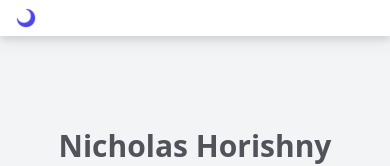
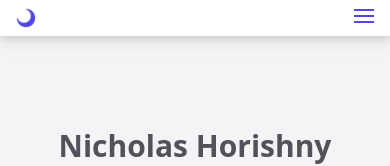
Before and after one commit to n335h/nmjhPortfolio, a React (Create React App) app: page / in a window 390 px wide. Shown: the top 166 px of the page. Built offline with nearby package versions, Linux system fonts and the light colour scheme.

Commit message:
hamburger working

```diff
--- /dev/null
+++ b/src/components/app/client/components/hamburgerMenu/hamburger.css
@@ -0,0 +1,50 @@
+/* .menu-toggle .bar {
+    width: 20px;
+    height: 3px;
+    background-color:#b72828;
+    margin: 3px;
+    transition: all 0.4s ease-in-out;
+    border-radius: 10px;
+    z-index: 7;
+
+  } */
+
+  .menu.open {
+    position: absolute;
+    background-color: var(--secondary-color);
+    color: white;
+    right: 0;
+    top: 40px;
+    width: 30%;
+    margin: auto;
+    padding-bottom: 1vh;
+    opacity: 1;
+    transition: opacity 0.9s ease-in, top 0.5s ease-in-out; /* Added transition for top property */
+    box-shadow: 0px 0px 10px 0px rgba(0, 0, 0, 0.1);
+    transform: translateY(-100%); /* Initially hide the menu by shifting it above */
+  }
+
+  .navbar.open .menu-toggle .bar:first-child {
+    transform: translateX(-6px) rotate(45deg) translate(10px, 2px);
+    top: 2px;
+    background-color: var(--test-main);
+  }
+
+  .navbar.open .menu-toggle .bar:nth-child(2) {
+    opacity: 0;
+  }
+
+  .navbar.open .menu-toggle .bar:last-child {
+    transform: translateX(-5px) rotate(-45deg) translate(10px, -4px);
+    background-color: var(--test-main);
+  }
+
+  .navbar.open .menu {
+    transform: translateY(0); /* Move the menu down when opened */
+  }
+  .navbar ul li a {
+    text-decoration: none;
+    color:#fcfcfc all 0.3s ease-in-out;
+    font-size: 16px;
+    font-weight:400;
+  }
--- /dev/null
+++ b/src/components/app/client/components/hamburgerMenu/hamburgerMenu.js
@@ -0,0 +1,18 @@
+import React from 'react';
+import './hamburger.css';
+
+const HamburgerMenu = ({ handleToggleMenu }) => {
+	return (
+		<div className='logo-toggle-container'>
+			<div
+				className='menu-toggle'
+				onClick={handleToggleMenu}>
+				<div className='bar h-0.5 mb-1 w-5 bg-indigo-600'></div>
+				<div className='bar h-0.5 mb-1 w-5 bg-indigo-600'></div>
+				<div className='bar h-0.5 mb-1 w-5 bg-indigo-600'></div>
+			</div>
+		</div>
+	);
+};
+
+export default HamburgerMenu;
--- a/src/components/app/client/components/navBar/navBar.js
+++ b/src/components/app/client/components/navBar/navBar.js
@@ -2,15 +2,16 @@ import React, {
 	useState,
 	useEffect,
 } from 'react';
-
 import ThemeToggle from '../themeToggle';
+import HamburgerMenu from '../hamburgerMenu/hamburgerMenu';
 
 function NavBar(props) {
 	const { toggleDarkMode } = props;
 	const [isMenuOpen, setIsMenuOpen] =
 		useState(false);
-	const [isSocialHovered, setIsSocialHovered] =
-		useState(false);
+	const [windowWidth, setWindowWidth] = useState(
+		window.innerWidth
+	);
 
 	const handleLinkClick = (sectionId) => {
 		const section =
@@ -22,15 +23,49 @@ function NavBar(props) {
 		}
 	};
 
+	const handleToggleMenu = () => {
+		setIsMenuOpen(!isMenuOpen);
+	};
+
+	useEffect(() => {
+		const handleResize = () => {
+			setWindowWidth(window.innerWidth);
+		};
+
+		window.addEventListener(
+			'resize',
+			handleResize
+		);
+
+		return () => {
+			window.removeEventListener(
+				'resize',
+				handleResize
+			);
+		};
+	}, []);
+
 	return (
 		<nav
-			className={`drop-shadow-lg bg-white fixed top-0 left-0 p-2 z-50 w-full mx-auto px-4 sm:flex sm:items-center sm:justify-between  dark:bg-zinc-950`}
+			className={`navbar ${
+				isMenuOpen ? 'open' : ''
+			} drop-shadow-lg bg-white fixed top-0 left-0 p-2 z-50 w-full mx-auto px-4 sm:flex sm:items-center sm:justify-between  dark:bg-zinc-950`}
 			aria-label='Global'>
-			<div className='flex items-center justify-between'>
-				<ThemeToggle
-					toggleDarkMode={toggleDarkMode}
-				/>
+			<div className='flex items-center justify-between w-full'>
+				<div className='flex items-center'>
+					<ThemeToggle
+						toggleDarkMode={toggleDarkMode}
+					/>
+				</div>
+				{windowWidth <= 768 && (
+					<div className='flex items-center'>
+						<HamburgerMenu
+							handleToggleMenu={handleToggleMenu}
+						/>
+					</div>
+				)}
 			</div>
+
 			<div
 				id='navbar-image-and-text-2'
 				className={`hs-collapse ${
@@ -60,7 +95,6 @@ function NavBar(props) {
 					</button>
 				</div>
 			</div>
-
 		</nav>
 	);
 }
```
Also changed, not shown: 1 other file (tests, documents, lock files or other folders).
